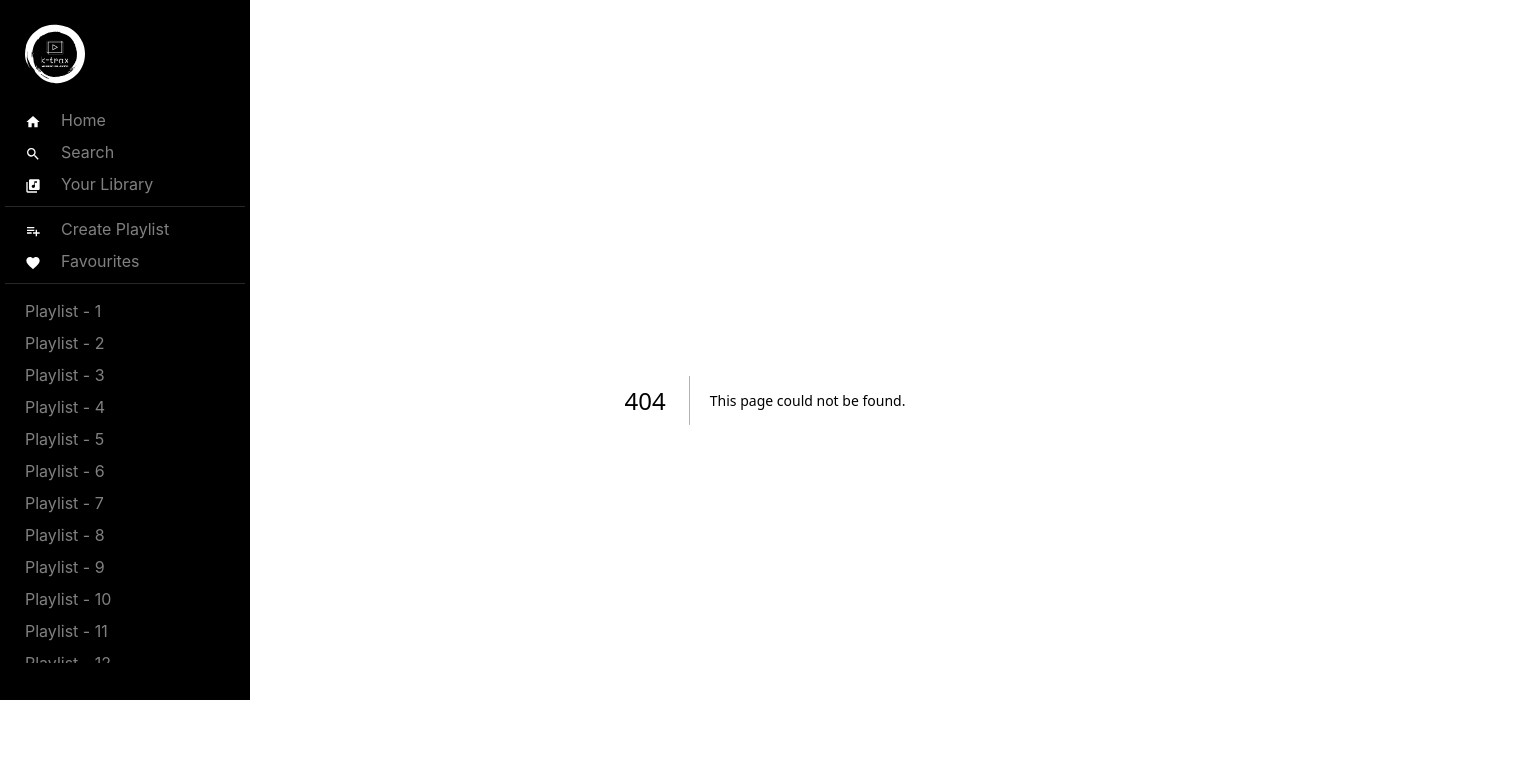
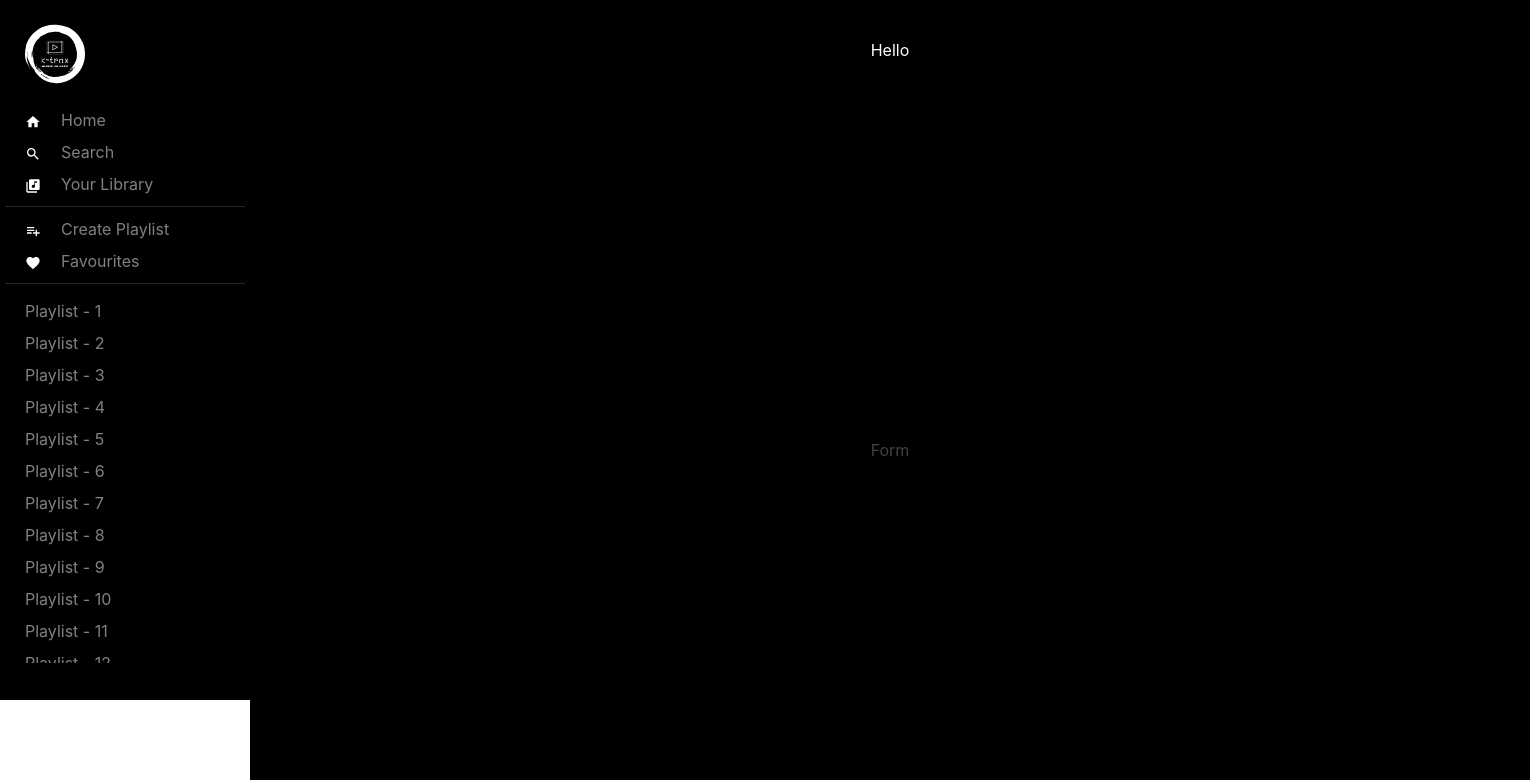
Before and after one commit to K-A-I-L-A-S-H/k-trax, a Next.js app: page /signin in a window 1280 px wide. Before the commit this address had no page. Shown: the top 780 px of the page, 1530 px wide, since content can reach past the window. Built offline with nearby package versions, Linux system fonts and the light colour scheme.

Commit message:
(chore): add auth pages

```diff
--- /dev/null
+++ b/src/components/AuthForm.tsx
@@ -0,0 +1,25 @@
+import { Box, Button, Flex, Input } from '@chakra-ui/react';
+import { useRouter } from 'next/router';
+import { useSWRConfig } from 'swr';
+import { auth } from '@/lib/mutation';
+import { AuthMode } from '@/lib/types';
+import { useState } from 'react';
+
+export default function AuthForm({ mode }: { mode: AuthMode }) {
+	const [email, setEmail] = useState('');
+	const [password, setPassword] = useState('');
+	const [isLoading, setIsLoading] = useState(false);
+
+	const router = useRouter();
+
+	return (
+		<Box height="100vh" width="100vw" bg="black">
+			<Flex justify="center" align="center" height="100px" color="white">
+				Hello
+			</Flex>
+			<Flex justify="center" align="center" height="calc(100vh - 100px)">
+				Form
+			</Flex>
+		</Box>
+	);
+}
--- /dev/null
+++ b/src/pages/signin.tsx
@@ -0,0 +1,7 @@
+import AuthForm from '../components/AuthForm';
+
+export default function Signin() {
+	return <AuthForm mode="signin" />;
+}
+
+Signin.authPage = true;
```
Also changed, not shown: src/pages/signup.tsx (added, +7 -0 lines).
